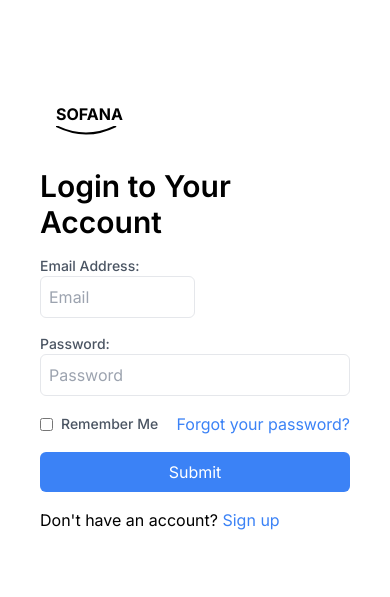
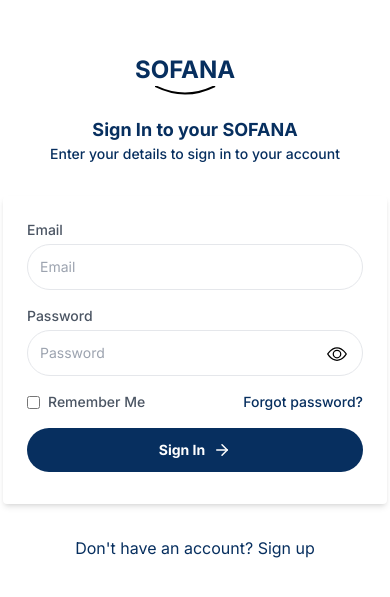
Before and after one commit to trillionclues/digit-client, a Next.js app: page /login in a window 390 px wide. Shown: the part 115-712 px from the top of the page. Built offline with nearby package versions, Linux system fonts and the light colour scheme.

Commit message:
handle form login

```diff
--- a/src/app/login/page.tsx
+++ b/src/app/login/page.tsx
@@ -1,19 +1,23 @@
 "use client";
 import Link from "next/link";
 import React from "react";
+import { BsEye, BsEyeSlash } from "react-icons/bs";
+import { FiArrowRight } from "react-icons/fi";
 import { useState, useEffect } from "react";
 import { useRouter } from "next/navigation";
 import { useDispatch, useSelector } from "react-redux";
-import { loginUser } from "@/redux/actions/authActions";
 import { authAsync } from "@/redux/features/authSlice";
 import { handleLogin, iLogin } from "./login.service";
 import { AppDispatch, RootState } from "@/redux/store/store";
 
 const Login = () => {
-  const authState = useSelector((state: RootState) => state.authentication);
-  const { isLoading } = useSelector((state: RootState) => state.authentication);
+  const isLoading = useSelector(
+    (state: RootState) => state.authentication.isLoading
+  );
   const [formData, setFormData] = useState({ email: "", password: "" });
+  const [passwordVisible, setPasswordVisible] = useState(false);
   const [isLoadingUser, setIsLoadingUser] = useState(isLoading);
+  const [rememberMe, setRememberMe] = useState(false);
   const router = useRouter();
   const dispatch = useDispatch<AppDispatch>();
   let token: string;
@@ -23,6 +27,17 @@ const Login = () => {
     setFormData({ ...formData, [e.target.name]: e.target.value });
   };
 
+  // handle rememeber me checkbox
+  const handleRememberMe = (e: React.ChangeEvent<HTMLInputElement>) => {
+    setRememberMe(e.target.checked);
+  };
+
+  // handle visibility toggle
+  const togglePasswordVisibility = () => {
+    setPasswordVisible(!passwordVisible);
+  };
+
+  // handle form submit
   const handleFormLogin = async (e: React.FormEvent<HTMLFormElement>) => {
     e.preventDefault();
     const data: iLogin = {
@@ -30,23 +45,25 @@ const Login = () => {
       password: formData?.password || "",
     };
 
-    // check if data entered is empty
     if (!data.email || !data.password) {
       alert("Please enter all fields");
       return;
     }
 
+    // set remember me data
+    if (rememberMe) {
+      localStorage.setItem("rememberedEmail", data.email);
+      localStorage.setItem("rememberedPassword", data.password);
+    }
+
     try {
       const response = await handleLogin(data, token);
-      setIsLoadingUser(true);
-      // console.log("response", response);
+      // setIsLoadingUser(true);
       const resultAction = await dispatch(authAsync(response.token));
 
       if (authAsync.fulfilled.match(resultAction)) {
-        // Use the result if needed
         const token = resultAction.payload;
         localStorage.setItem("token", token);
-        // alert("welcome back");
         router.push("/");
       } else {
         throw new Error(response.message);
@@ -58,21 +75,22 @@ const Login = () => {
     }
   };
 
-  // useEffect(()=>{
-  //   if(response.token){
-  //     router.push(`/dashboard?token=${response.token}`)
-  //   }
-  // },[response.token])
+  useEffect(() => {
+    const storedEmail = localStorage.getItem("rememberedEmail");
+    const storedPassword = localStorage.getItem("rememberedPassword");
+
+    if (storedEmail && storedPassword && rememberMe) {
+      setFormData({ email: storedEmail, password: storedPassword });
+    }
+  }, [rememberMe]);
+
   return (
-    <>
-      <div className="flex flex-col md:flex-row items-center justify-center min-h-screen">
-        <div className="md:w-1/2 px-10">
-          <div className="flex flex-col justify-center items-start md:w-1/2 px-4 mb-8">
-            <div className="logo-container pt-5">
+    <div className="flex flex-col items-center justify-center h-screen">
+      <div>
         <Link href="/">
-                <h2 className="font-bold">SOFANA</h2>
+          <h2 className="font-bold text-[#072F5F] text-2xl">SOFANA</h2>
         </Link>
-              <div className="brush-underline">
+        <div className="brush-underline pl-5">
           <svg
             xmlns="http://www.w3.org/2000/svg"
             viewBox="0 0 100 10"
@@ -88,43 +106,63 @@ const Login = () => {
           </svg>
         </div>
       </div>
-          </div>
-          <h1 className="text-3xl font-semibold">Login to Your Account</h1>
-          <form className="mt-4" onSubmit={handleFormLogin}>
-            <div className="mb-4">
+      <h1 className="font-bold text-lg mt-5 text-[#072F5F]">
+        Sign In to your SOFANA
+      </h1>
+      <p className="text-sm font-medium text-[#072F5F]">
+        Enter your details to sign in to your account
+      </p>
+      <form
+        onSubmit={handleFormLogin}
+        className="w-full max-w-sm md:max-w-md mt-8 bg-white rounded
+    px-6 pt-6 pb-8 mb-4 shadow-md"
+      >
+        <div className="flex flex-col justify-start items-start">
           <label
             htmlFor="email"
-                className="block text-sm font-medium text-gray-600"
+            className="block text-sm font-medium text-gray-600 pb-1"
           >
-                Email Address:
+            Email
           </label>
           <input
-                type="email"
-                id="email"
+            type="text"
             name="email"
-                value={formData.email}
+            className="border text-sm border-grey-light w-full p-3 rounded-full mb-4"
+            placeholder="Email"
+            value={formData?.email}
             onChange={handleChange}
-                placeholder="Email"
-                className="w-[50%] p-2 border rounded-md focus:ring focus:ring-blue-500"
+            required
           />
         </div>
-            <div className="mb-4">
+        <div className="relative rounded-full mb-4">
           <label
             htmlFor="password"
-                className="block text-sm font-medium text-gray-600"
+            className="block text-sm font-medium text-gray-600 pb-1"
           >
-                Password:
+            Password
           </label>
           <input
-                type="password"
-                id="password"
+            type={passwordVisible ? "text" : "password"}
             name="password"
-                value={formData.password}
+            className="border text-sm border-grey-light w-full p-3 rounded-full pr-12"
+            placeholder="Password"
+            value={formData?.password}
             onChange={handleChange}
-                placeholder="Password"
-                className="w-full p-2 border rounded-md focus:ring focus:ring-blue-500"
+            required
           />
+          <button
+            type="button"
+            className="absolute top-0 right-0 mt-[38px] mr-4"
+            onClick={togglePasswordVisibility}
+          >
+            {passwordVisible ? (
+              <BsEyeSlash className="text-xl" />
+            ) : (
+              <BsEye className="text-xl" />
+            )}
+          </button>
         </div>
+
         <div className="mb-4 flex justify-between">
           <label
             htmlFor="rememberMe"
@@ -135,37 +173,40 @@ const Login = () => {
               id="rememberMe"
               name="rememberMe"
               className="mr-2"
+              checked={rememberMe}
+              onChange={handleRememberMe}
             />
             Remember Me
           </label>
-              <Link href="/forgot-password" className="text-blue-500">
-                Forgot your password?
+          <Link //conditional
+            href="/forgot-password"
+            className="text-[#072F5F] text-sm font-medium"
+          >
+            Forgot password?
           </Link>
         </div>
         <button
           type="submit"
-              className="w-full bg-blue-500 text-white py-2 rounded-md"
+          className={`${
+            isLoading ? "bg-blue hover:bg-indigo" : "bg-[#072F5F] hover:bg-teal"
+          } text-white text-sm font-bold py-3 w-full px-4 rounded-full focus:outline-none ${
+            isLoading ? "cursor-not-allowed" : "cursor-pointer"
+          }`}
+          disabled={isLoading}
         >
-              Submit
+          {isLoading ? (
+            "Logging In..."
+          ) : (
+            <div className="flex flex-row justify-center items-center gap-2">
+              Sign In <FiArrowRight className="font-medium text-lg" />
+            </div>
+          )}
         </button>
       </form>
-          <p className="mt-4">
-            Don't have an account?{" "}
-            <Link href="/signup" className="text-blue-500">
-              Sign up
-            </Link>
+      <p className="mt-4 text-[#072F5F] text-[16px]">
+        Don't have an account? <Link href="/signup">Sign up</Link>
       </p>
     </div>
-        <div className="hidden md:w-1/2 md:flex">
-          {/* Replace with your image or content */}
-          <img
-            src="/your-image.jpg"
-            alt="Your Image"
-            className="object-cover w-full h-full"
-          />
-        </div>
-      </div>
-    </>
   );
 };
 
--- a/src/components/Navbar/Header.tsx
+++ b/src/components/Navbar/Header.tsx
@@ -31,7 +31,7 @@ const Header: React.FC = () => {
           <div className="flex flex-row justify-between items-center pb-3">
             <div className="logo-container pt-5">
               <Link href="/">
-                <h2 className="font-bold">SOFANA</h2>
+                <h2 className="font-bold text-[#072F5F]">SOFANA</h2>
               </Link>
               <div className="brush-underline">
                 <svg
@@ -56,7 +56,7 @@ const Header: React.FC = () => {
                 return (
                   <div
                     key={link.id}
-                    className={`font-normal cursor-pointer pt-5 pb-2 px-1 ${
+                    className={`font-normal text-[#072F5F] cursor-pointer pt-5 pb-2 px-1 ${
                       isActive ? "bg-[#F4DFB6]" : "hover:bg-[#F4DFB6]"
                     }`}
                     onClick={() => setActiveLink(link.url)}
--- /dev/null
+++ b/src/components/reusables/authForm.tsx
@@ -0,0 +1,242 @@
+"use client";
+import { handleLogin, iLogin } from "@/app/login/login.service";
+import { BsEye, BsEyeSlash } from "react-icons/bs";
+import { FiArrowRight } from "react-icons/fi";
+import { authAsync } from "@/redux/features/authSlice";
+import { AppDispatch } from "@/redux/store/store";
+import React, { useEffect, useState } from "react";
+import { useDispatch } from "react-redux";
+import { useRouter } from "next/navigation";
+import Link from "next/link";
+
+interface AuthFormProps {
+  onSubmit: (formdata: any) => void;
+  isLoading: boolean;
+  isSignUp?: boolean;
+}
+
+interface inputData {
+  email?: string | undefined;
+  password?: string | undefined;
+  firstName?: string | undefined;
+  lastName?: string | undefined;
+  phoneNumber?: string | undefined;
+  address?: string | undefined;
+}
+
+const AuthForm: React.FC<AuthFormProps> = ({
+  onSubmit,
+  isLoading,
+  isSignUp,
+}) => {
+  const [formData, setFormData] = useState({
+    email: "",
+    password: "",
+    firstName: "",
+    lastName: "",
+    phoneNumber: "",
+    address: "",
+  });
+  const [passwordVisible, setPasswordVisible] = useState(false);
+  const [rememberMe, setRememberMe] = useState(false);
+  const router = useRouter();
+  const dispatch = useDispatch<AppDispatch>();
+  let token: string;
+
+  // handle onchange
+  const handleChange = (e: React.ChangeEvent<HTMLInputElement>) => {
+    setFormData({ ...formData, [e.target.name]: e.target.value });
+  };
+
+  // handle rememeber me checkbox
+  const handleRememberMe = (e: React.ChangeEvent<HTMLInputElement>) => {
+    setRememberMe(e.target.checked);
+  };
+
+  // handle visibility toggle
+  const togglePasswordVisibility = () => {
+    setPasswordVisible(!passwordVisible);
+  };
+
+  useEffect(() => {
+    const storedEmail = localStorage.getItem("rememberedEmail");
+    const storedPassword = localStorage.getItem("rememberedPassword");
+
+    if (storedEmail && storedPassword && rememberMe) {
+      setFormData((prevState) => ({
+        ...prevState,
+        email: storedEmail,
+        password: storedPassword,
+      }));
+    }
+  }, [rememberMe]);
+  return (
+    <form
+      onSubmit={() => onSubmit(formData)}
+      className="w-full max-w-sm md:max-w-md mt-8 bg-white rounded px-6 pt-6 pb-8 mb-4 shadow-md"
+    >
+      {isSignUp && (
+        <div className="mb-4">
+          {/* Additional fields for sign-up */}
+          <label
+            htmlFor="firstname"
+            className="block text-sm font-medium text-gray-600 pb-1"
+          >
+            First Name
+          </label>
+          <input
+            type="text"
+            name="firstname"
+            className="border text-sm border-grey-light w-full p-3 rounded-full mb-4"
+            placeholder="Enter first name..."
+            value={formData.firstName}
+            onChange={handleChange}
+            required
+          />
+        </div>
+      )}
+
+      {isSignUp && (
+        <div className="mb-4">
+          {/* Additional fields for sign-up */}
+          <label
+            htmlFor="lastname"
+            className="block text-sm font-medium text-gray-600 pb-1"
+          >
+            Last Name
+          </label>
+          <input
+            type="text"
+            name="lastname"
+            className="border text-sm border-grey-light w-full p-3 rounded-full mb-4"
+            placeholder="Enter last name..."
+            value={formData.lastName}
+            onChange={handleChange}
+            required
+          />
+        </div>
+      )}
+
+      {isSignUp && (
+        <div className="mb-4">
+          {/* Additional fields for sign-up */}
+          <label
+            htmlFor="mobile"
+            className="block text-sm font-medium text-gray-600 pb-1"
+          >
+            Phone Number
+          </label>
+          <input
+            type="text"
+            name="mobile"
+            className="border text-sm border-grey-light w-full p-3 rounded-full mb-4"
+            placeholder="Enter phone number..."
+            value={formData.phoneNumber}
+            onChange={handleChange}
+            required
+          />
+        </div>
+      )}
+
+      <div className="flex flex-col justify-start items-start">
+        <label
+          htmlFor="email"
+          className="block text-sm font-medium text-gray-600 pb-1"
+        >
+          Email
+        </label>
+        <input
+          type="text"
+          name="email"
+          className="border text-sm border-grey-light w-full p-3 rounded-full mb-4"
+          placeholder="Email"
+          value={formData.email}
+          onChange={handleChange}
+          required
+        />
+      </div>
+
+      <div className="relative rounded-full mb-4">
+        <label
+          htmlFor="password"
+          className="block text-sm font-medium text-gray-600 pb-1"
+        >
+          Password
+        </label>
+        <input
+          type={passwordVisible ? "text" : "password"}
+          name="password"
+          className="border text-sm border-grey-light w-full p-3 rounded-full pr-12"
+          placeholder="Password"
+          value={formData.password}
+          onChange={handleChange}
+          required
+        />
+        <button
+          type="button"
+          className="absolute top-0 right-0 mt-[38px] mr-4"
+          onClick={togglePasswordVisibility}
+        >
+          {passwordVisible ? (
+            <BsEyeSlash className="text-xl" />
+          ) : (
+            <BsEye className="text-xl" />
+          )}
+        </button>
+      </div>
+
+      <div className="mb-4 flex justify-between">
+        <label
+          htmlFor="rememberMe"
+          className="flex items-center text-sm font-medium text-gray-600"
+        >
+          <input
+            type="checkbox"
+            id="rememberMe"
+            name="rememberMe"
+            className="mr-2"
+            checked={rememberMe}
+            onChange={handleRememberMe}
+          />
+          Remember Me
+        </label>
+        {isSignUp ? (
+          <Link //conditional
+            href="/forgot-password"
+            className="text-[#072F5F] text-sm font-medium"
+          >
+            Forgot password?
+          </Link>
+        ) : (
+          <Link //conditional
+            href="/login"
+            className="text-[#072F5F] text-sm font-medium"
+          >
+            Already have an account?
+          </Link>
+        )}
+      </div>
+
+      <button
+        type="submit"
+        className={`${
+          isLoading ? "bg-blue hover:bg-indigo" : "bg-[#072F5F] hover:bg-teal"
+        } text-white text-sm font-bold py-3 w-full px-4 rounded-full focus:outline-none ${
+          isLoading ? "cursor-not-allowed" : "cursor-pointer"
+        }`}
+        disabled={isLoading}
+      >
+        {isLoading ? (
+          "Processing..."
+        ) : (
+          <div className="flex flex-row justify-center items-center gap-2">
+            {isSignUp ? "Sign Up" : "Sign In"}
+            <FiArrowRight className="font-medium text-lg" />
+          </div>
+        )}
+      </button>
+    </form>
+  );
+};
+
+export default AuthForm;
```
Also changed, not shown: src/components/Hero/Hero.tsx (+34 -17 lines), public/images/login.svg (added). Lines whose indentation alone changed are shown as unchanged.
